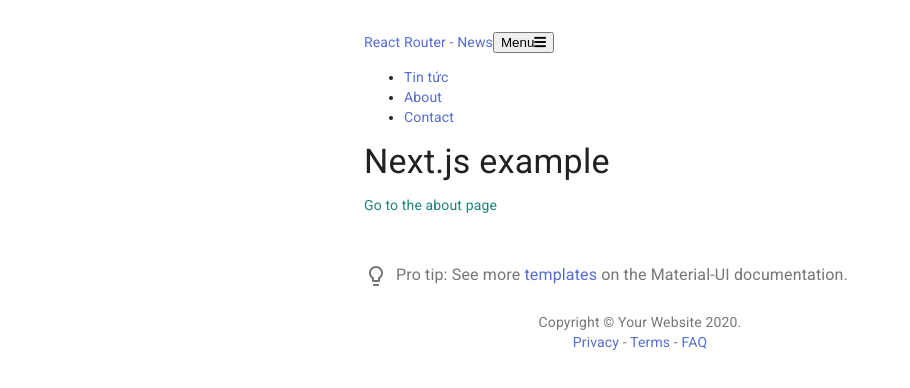
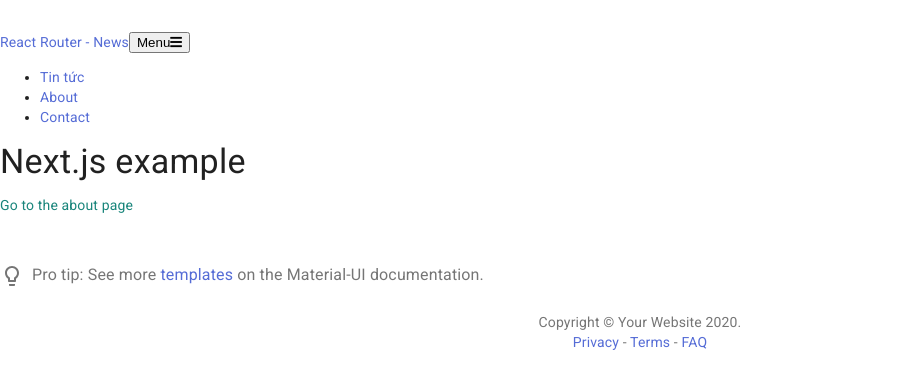
Before and after one commit to anhgames78/nxm_frame, a Next.js app: page / in a window 1280 px wide. Shown: the top 388 px of the page, without its empty margins (0-910 px from the left). Built offline with nearby package versions, Linux system fonts and the light colour scheme.

Commit message:
change container style

```diff
--- a/pages/index.js
+++ b/pages/index.js
@@ -9,7 +9,7 @@ import Copyright from '../src/Copyright';
 
 export default function Index() {
   return (
-    <Container maxWidth="sm">
+    <Container fixed disableGutters>
       <Box my={4}>
       	<Nav />
         <Typography variant="h4" component="h1" gutterBottom>
```
